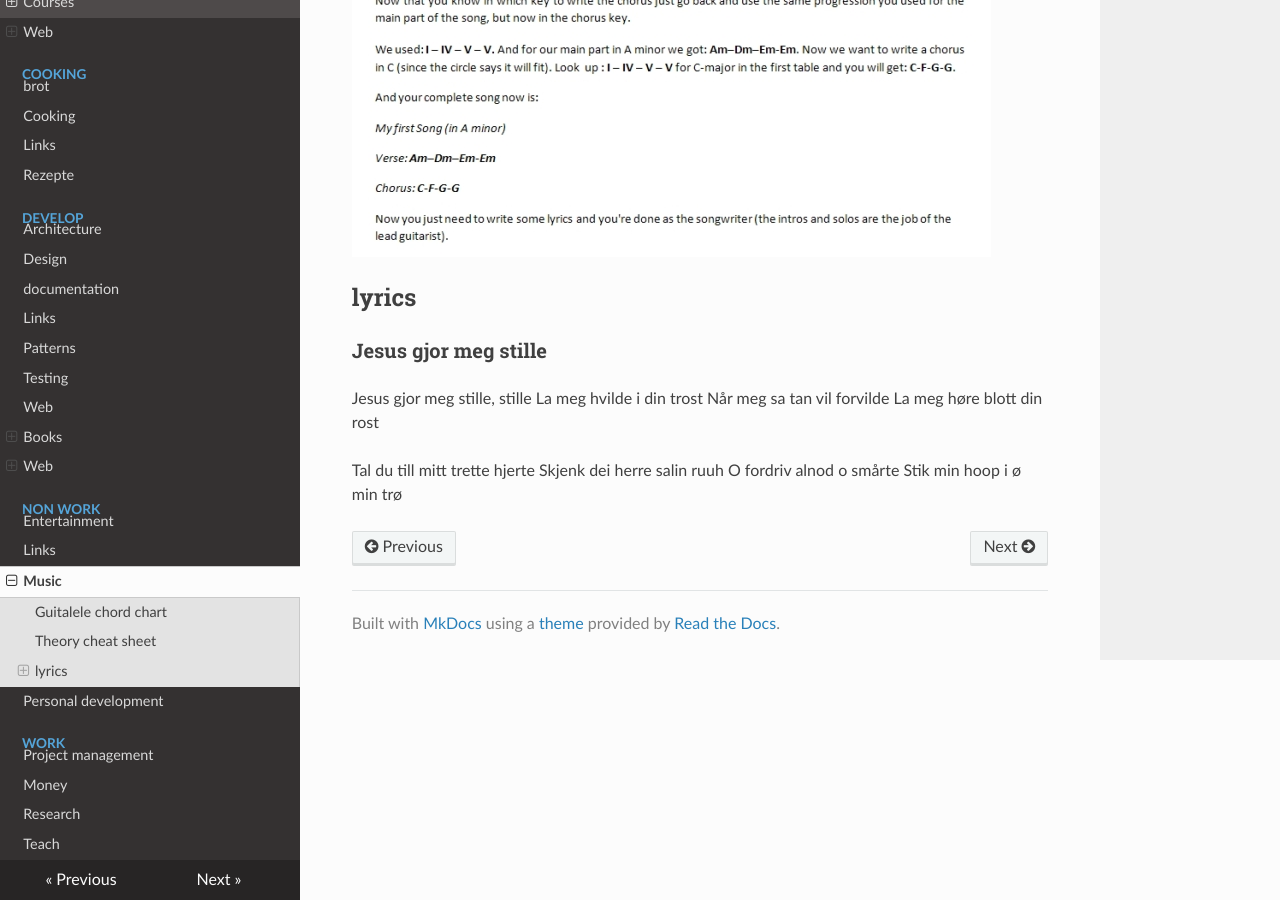
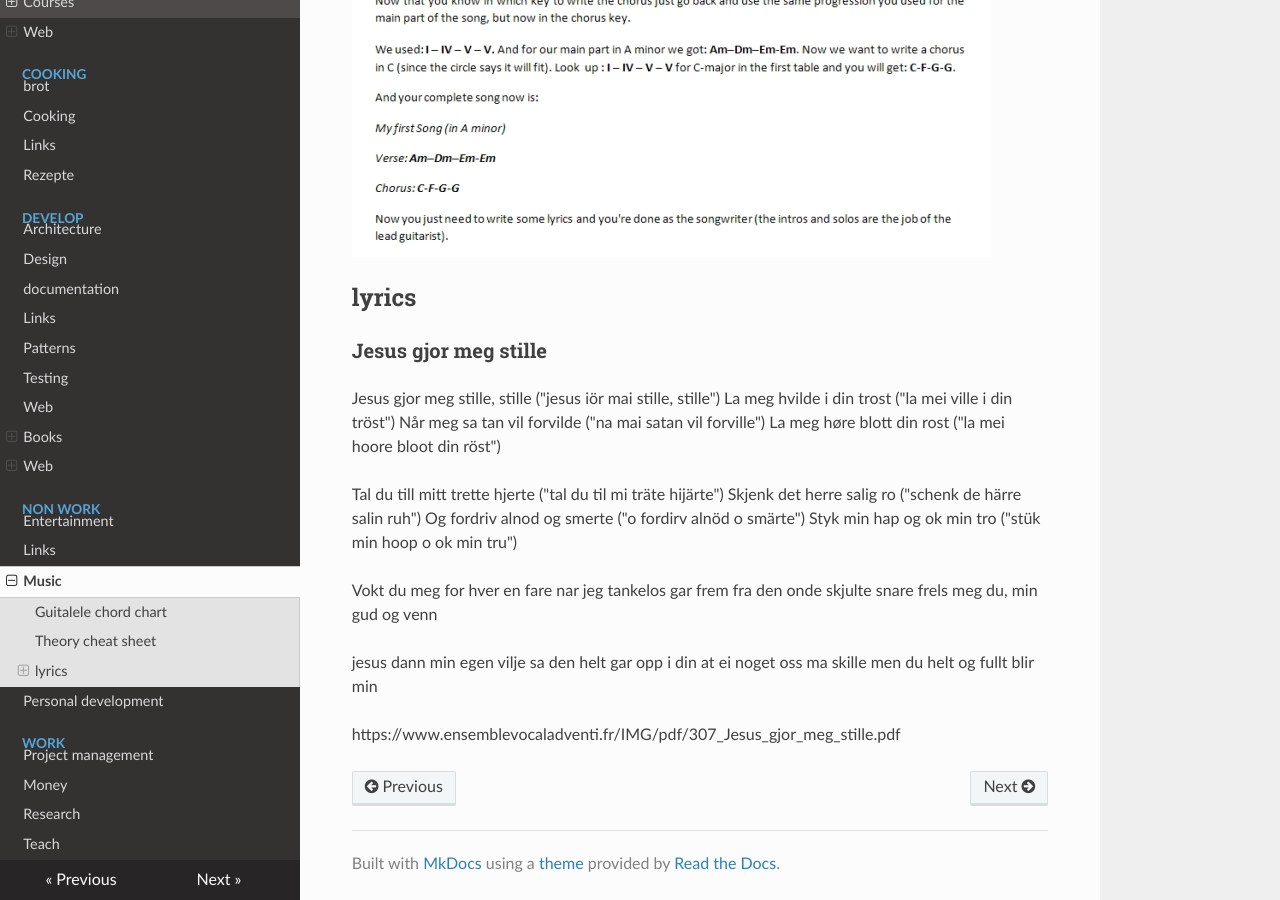
Before and after one commit to famoser/docs, an MkDocs documentation site: the page built from docs/non-work/music.md, in a window 1280 px wide and 900 px high, scrolled down 2767 px. Built offline with MkDocs 1.6.1, drawn with Linux system fonts in a browser that asks for light colours; nearby versions of some CDN libraries.

Commit message:
Update music.md

```diff
--- a/docs/non-work/music.md
+++ b/docs/non-work/music.md
@@ -12,12 +12,24 @@
 
 ### Jesus gjor meg stille
 
-Jesus gjor meg stille, stille
-La meg hvilde i din trost
-Når meg sa tan vil forvilde
-La meg høre blott din rost
+Jesus gjor meg stille, stille ("jesus iör mai stille, stille")
+La meg hvilde i din trost ("la mei ville i din tröst")
+Når meg sa tan vil forvilde ("na mai satan vil forville")
+La meg høre blott din rost ("la mei hoore bloot din röst")
 
-Tal du till mitt trette hjerte
-Skjenk dei herre salin ruuh
-O fordriv alnod o smårte
-Stik min hoop i ø min trø
+Tal du till mitt trette hjerte ("tal du til mi träte hijärte")
+Skjenk det herre salig ro ("schenk de härre salin ruh")
+Og fordriv alnod og smerte ("o fordirv alnöd o smärte")
+Styk min hap og ok min tro ("stük min hoop o ok min tru")
+
+Vokt du meg for hver en fare
+nar jeg tankelos gar frem
+fra den onde skjulte snare
+frels meg du, min gud og venn
+
+jesus dann min egen vilje
+sa den helt gar opp i din
+at ei noget oss ma skille
+men du helt og fullt blir min
+
+https://www.ensemblevocaladventi.fr/IMG/pdf/307_Jesus_gjor_meg_stille.pdf
```
